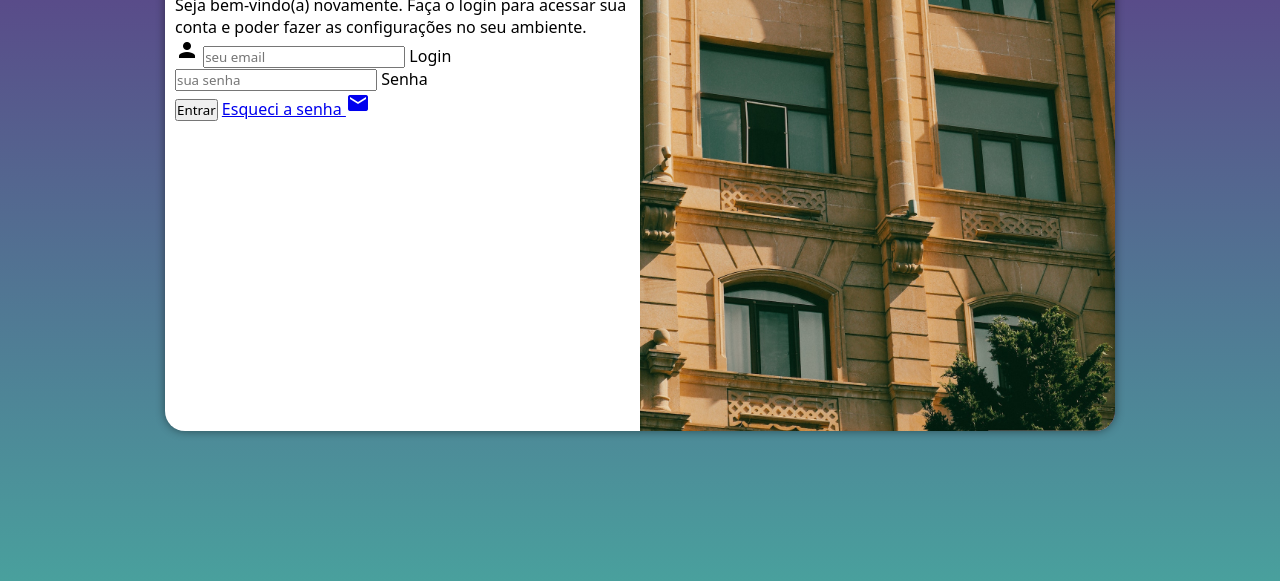
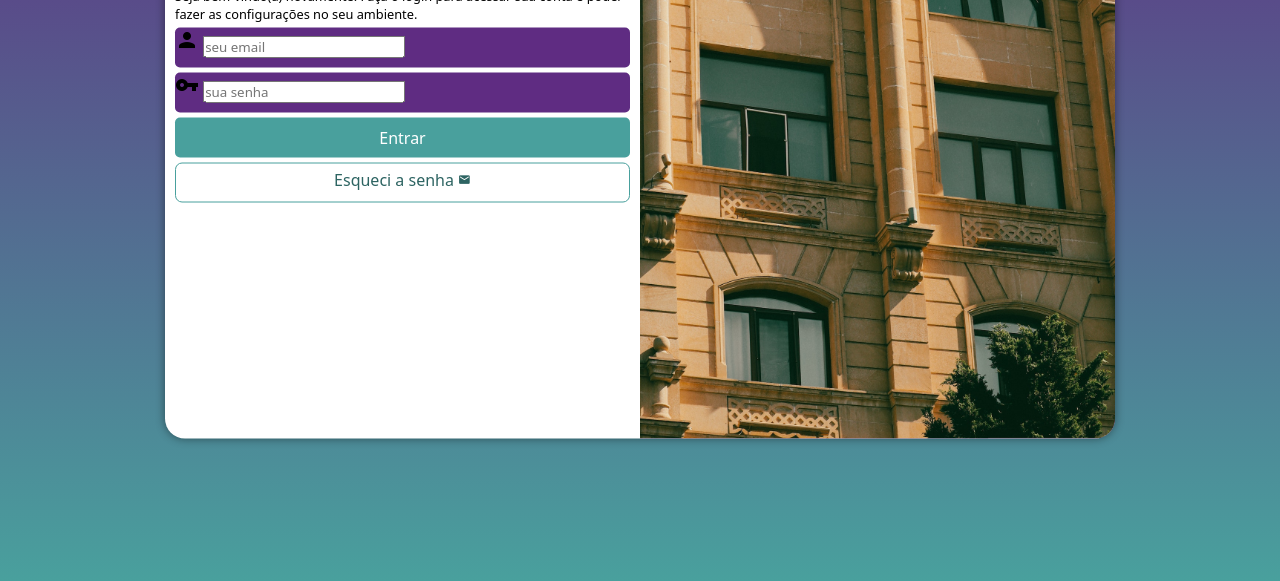
Before and after one commit to renildoagostini/projeto-login, a plain HTML site: page index.html in a window 1280 px wide. Shown: the part 219-800 px from the top of the page. Drawn offline with Linux system fonts and the light colour scheme.

Commit message:
formatando o formulario

```diff
--- a/estilos/style.css
+++ b/estilos/style.css
@@ -33,7 +33,7 @@ section#login{
     overflow: hidden;
     background-color: white;
     width: 250px;
-    height: 500px;
+    height: 515px;
     border-radius: 20px;
     box-shadow: 0px 0px 10px rgba(0, 0, 0, 0.452);
 
@@ -64,5 +64,57 @@ div#formulario > h1{
 }
 
 div#formulario > p{
-    font-size: 0.8e,;
+    font-size: 0.8em;
 }
+
+form > div.campo{
+    background-color: #5f2c82;
+    display: block;
+    width: 100%;
+    height: 40px;
+    border-radius: 5px;
+    margin: 5px 0px;
+}
+
+div.campo > label{
+    display: none;
+}
+
+form > input[type=submit]{
+    display: block;
+    font-size: 1em;
+    width: 100%;
+    height: 40px;
+    background-color: #49a09d;
+    color: white;
+    border: none;
+    border-radius: 5px;
+    cursor: pointer;
+}
+
+form>input[type=submit]:hover{
+    background-color: #2d6462;
+}
+
+form > a.botao{
+    display: block;
+    text-align: center;
+    font-size: 1em;
+    width: 100%;
+    height: 40px;
+    padding-top: 5px;
+    margin-top: 5px;
+    background-color: white;
+    color: #2d6462;
+    border: 1px solid #49a09d;
+    border-radius: 7px;
+    text-decoration: none;
+}
+
+form > a.botao:hover{
+    background-color: #6cd3cf;
+}
+
+form > .botao > span{
+    font-size: 0.8em;
+}
--- a/index.html
+++ b/index.html
@@ -1,5 +1,6 @@
 <!DOCTYPE html>
 <html lang="pt-br">
+
 <head>
     <meta charset="UTF-8">
     <meta name="viewport" content="width=device-width, initial-scale=1.0">
@@ -10,6 +11,7 @@
 
 
 </head>
+
 <body>
     <main>
         <section id="login">
@@ -19,24 +21,28 @@
 
             <div id="formulario">
                 <h1>Login</h1>
-                <p>Seja bem-vindo(a) novamente. Faça o login para acessar sua conta e poder fazer as configurações no seu ambiente.</p>
+                <p>Seja bem-vindo(a) novamente. Faça o login para acessar sua conta e poder fazer as configurações no
+                    seu ambiente.</p>
                 <form action="login.php" method="post" autocomplete="on">
                     <div class="campo">
                         <span class="material-icons">person</span>
-                        <input type="email" name="login" id="ilogin" placeholder="seu email" autocomplete="email" required maxlength="30">
+                        <input type="email" name="login" id="ilogin" placeholder="seu email" autocomplete="email"
+                            required maxlength="30">
                         <label for="ilogin">Login</label>
                     </div>
 
                     <div class="campo">
-
-                        <input type="password" name="senha" id="isenha" placeholder="sua senha" autocomplete="current-password" required maxlength="20" minlength="8">
+                        <span class="material-icons">vpn_key</span>
+                        <input type="password" name="senha" id="isenha" placeholder="sua senha"
+                            autocomplete="current-password" required maxlength="20" minlength="8">
                         <label for="isenha">Senha</label>
                     </div>
                     <input type="submit" value="Entrar">
-                    <a href="esqueci.html">Esqueci a senha <span class="material-icons">mail</span></a>
+                    <a href="esqueci.html" class="botao">Esqueci a senha <span class="material-icons">mail</span></a>
                 </form>
             </div>
         </section>
     </main>
 </body>
+
 </html>
```
